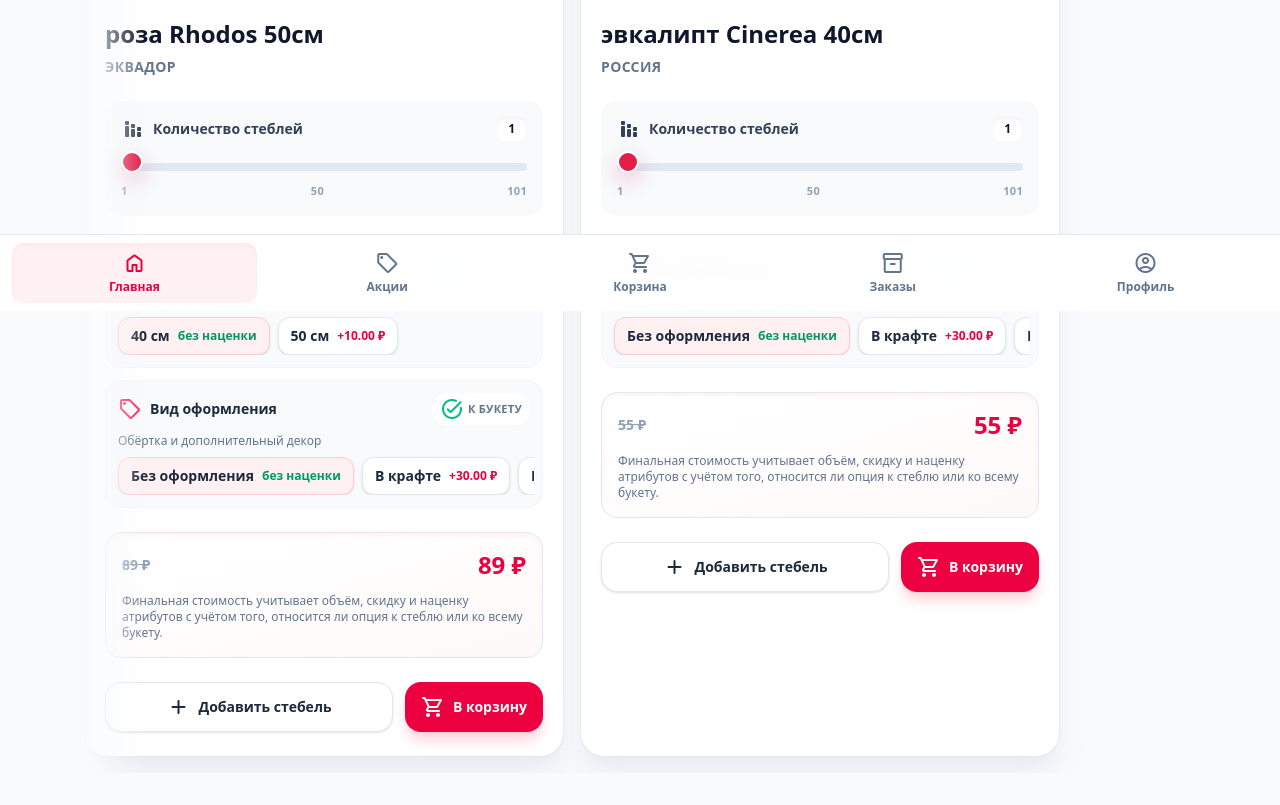
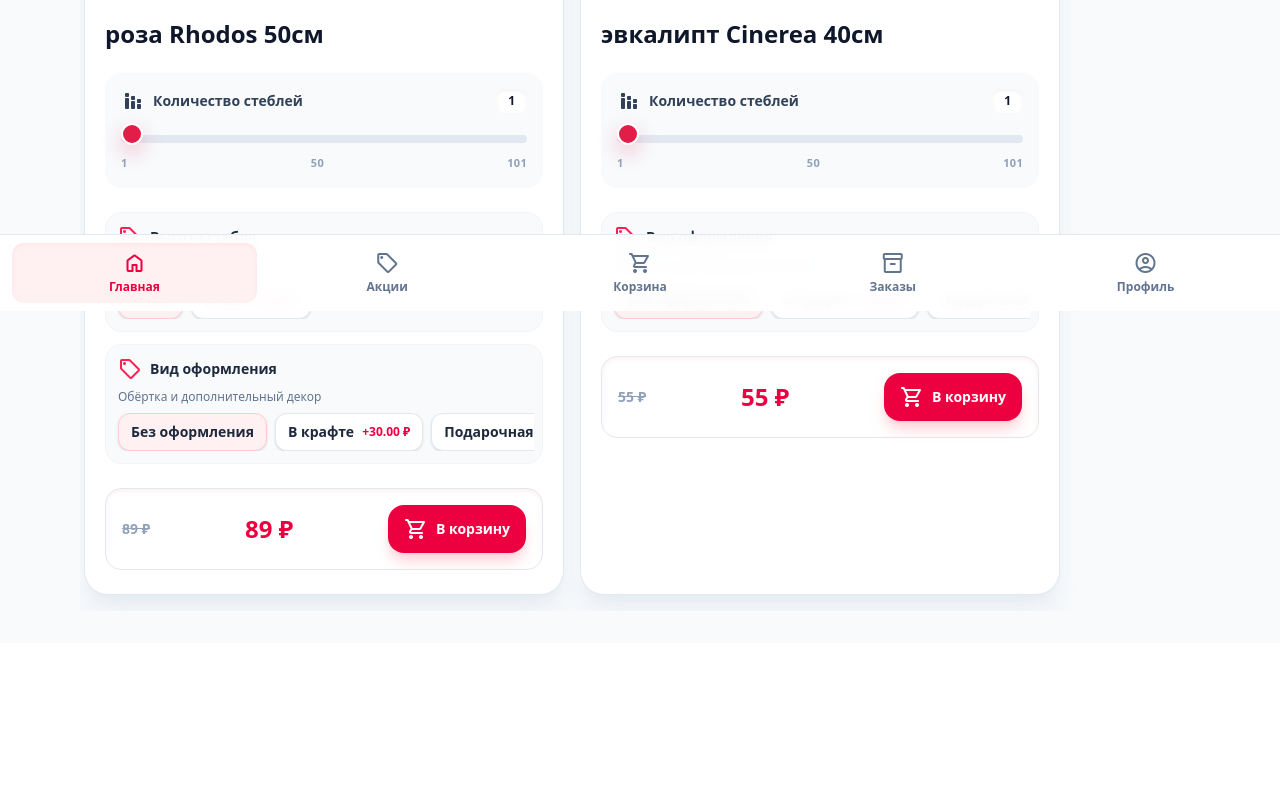
Before and after one commit to uran124/bunch, a PHP site: page / in a window 1280 px wide. Shown: the part 489-1294 px from the top of the page. After the commit the page ends 1100 px from the top, so only its background shows below. Run offline with PHP 8.4, Linux system fonts and the light colour scheme; data comes from the database, SQL or seed files in the repository.

Commit message:
Adjust home product cards layout

```diff
--- a/app/views/home.php
+++ b/app/views/home.php
@@ -26,9 +26,6 @@
         </div>
     <?php else: ?>
         <div class="relative">
-            <div class="absolute inset-y-0 left-0 w-16 bg-gradient-to-r from-slate-50 to-transparent pointer-events-none"></div>
-            <div class="absolute inset-y-0 right-0 w-16 bg-gradient-to-l from-slate-50 to-transparent pointer-events-none"></div>
-
             <div class="flex snap-x gap-4 overflow-x-auto px-2 pb-4 pt-1 md:px-1" aria-label="Лента товаров">
                 <?php foreach ($products as $product): ?>
                     <?php
@@ -73,18 +70,11 @@
                                     <span class="material-symbols-rounded text-4xl">image</span>
                                 </div>
                             <?php endif; ?>
-                            <div class="absolute left-4 top-4 inline-flex items-center gap-2 rounded-full bg-white/90 px-3 py-1 text-xs font-semibold text-slate-700 shadow-sm backdrop-blur">
-                                <span class="material-symbols-rounded text-base text-rose-500">swipe</span>
-                                Свайпайте влево/вправо
-                            </div>
                         </div>
 
                         <div class="space-y-6 px-5 pb-6 pt-5">
                             <div class="space-y-2">
                                 <h2 class="text-2xl font-semibold leading-tight text-slate-900"><?php echo htmlspecialchars($displayName, ENT_QUOTES, 'UTF-8'); ?></h2>
-                                <?php if (!empty($product['supply_country'])): ?>
-                                    <p class="text-sm font-semibold uppercase tracking-wide text-slate-500"><?php echo htmlspecialchars($product['supply_country'], ENT_QUOTES, 'UTF-8'); ?></p>
-                                <?php endif; ?>
                             </div>
 
                             <div class="space-y-3 rounded-2xl bg-slate-50 p-4">
@@ -126,10 +116,6 @@
                                                     <span class="material-symbols-rounded text-base text-rose-500">sell</span>
                                                     <?php echo htmlspecialchars($attribute['name'], ENT_QUOTES, 'UTF-8'); ?>
                                                 </span>
-                                                <span class="inline-flex items-center gap-1 rounded-full bg-white px-2 py-1 text-[11px] font-semibold uppercase tracking-wide text-slate-500">
-                                                    <span class="material-symbols-rounded text-base text-emerald-500">task_alt</span>
-                                                    <?php echo ($attribute['applies_to'] ?? 'stem') === 'bouquet' ? 'к букету' : 'к стеблю'; ?>
-                                                </span>
                                             </div>
                                             <?php if (!empty($attribute['description'])): ?>
                                                 <p class="text-xs text-slate-500"><?php echo htmlspecialchars($attribute['description'], ENT_QUOTES, 'UTF-8'); ?></p>
@@ -145,13 +131,11 @@
                                                         data-attr-id="<?php echo (int) $attribute['id']; ?>"
                                                         data-price-delta="<?php echo $priceDelta; ?>"
                                                         class="inline-flex items-center gap-2 whitespace-nowrap rounded-xl border border-slate-200 bg-white px-3 py-2 text-sm font-semibold text-slate-700 shadow-sm transition hover:-translate-y-0.5 hover:border-rose-200 hover:bg-rose-50 hover:text-rose-600"
-                                                        aria-label="<?php echo htmlspecialchars($attribute['name'] . ': ' . $value['value'], ENT_QUOTES, 'UTF-8'); ?>"
-                                                    >
+                                                    aria-label="<?php echo htmlspecialchars($attribute['name'] . ': ' . $value['value'], ENT_QUOTES, 'UTF-8'); ?>"
+                                                >
                                                         <span class="text-sm font-semibold text-slate-800"><?php echo htmlspecialchars($value['value'], ENT_QUOTES, 'UTF-8'); ?></span>
                                                         <?php if ($priceDelta != '0.00'): ?>
                                                             <span class="text-xs font-semibold text-rose-600">+<?php echo $priceDelta; ?> ₽</span>
-                                                        <?php else: ?>
-                                                            <span class="text-xs font-semibold text-emerald-600">без наценки</span>
                                                         <?php endif; ?>
                                                     </button>
                                                 <?php endforeach; ?>
@@ -161,22 +145,13 @@
                                 </div>
                             <?php endif; ?>
 
-                            <div class="space-y-3 rounded-2xl border border-slate-200 bg-gradient-to-br from-white to-rose-50/40 p-4 shadow-inner shadow-rose-100/60">
-                                <div class="flex items-center justify-between text-sm font-semibold text-slate-700">
-                                    <span class="text-sm font-semibold text-slate-400 line-through" data-base-price-total>—</span>
-                                    <span class="text-2xl font-bold text-rose-600" data-actual-price>—</span>
-                                </div>
-                                <p class="text-xs text-slate-500">Финальная стоимость учитывает объём, скидку и наценку атрибутов с учётом того, относится ли опция к стеблю или ко всему букету.</p>
-                            </div>
-
-                            <div class="grid gap-3 sm:grid-cols-[1fr_auto]">
-                                <button type="button" data-qty-increase class="inline-flex items-center justify-center gap-2 rounded-2xl border border-slate-200 bg-white px-4 py-3 text-sm font-semibold text-slate-800 shadow-sm transition hover:-translate-y-0.5 hover:border-rose-200 hover:text-rose-600">
-                                    <span class="material-symbols-rounded text-base">add</span>
-                                    Добавить стебель
-                                </button>
+                            <div class="flex flex-wrap items-center gap-3 rounded-2xl border border-slate-200 bg-white p-4 shadow-inner shadow-rose-100/60">
+                                <span class="text-sm font-semibold text-slate-400 line-through" data-base-price-total>—</span>
+                                <span class="flex-1 text-center text-2xl font-bold text-rose-600" data-actual-price>—</span>
                                 <button type="button" class="inline-flex items-center justify-center gap-2 rounded-2xl bg-rose-600 px-4 py-3 text-sm font-semibold text-white shadow-lg shadow-rose-200 transition hover:-translate-y-0.5 hover:bg-rose-700">
+                                    <span class="sm:hidden">+</span>
                                     <span class="material-symbols-rounded text-base">shopping_cart</span>
-                                    В корзину
+                                    <span class="hidden sm:inline">В корзину</span>
                                 </button>
                             </div>
                         </div>
```
